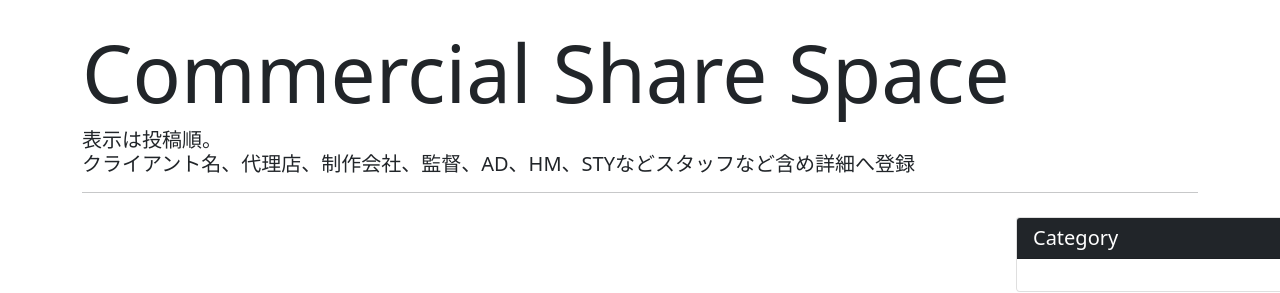
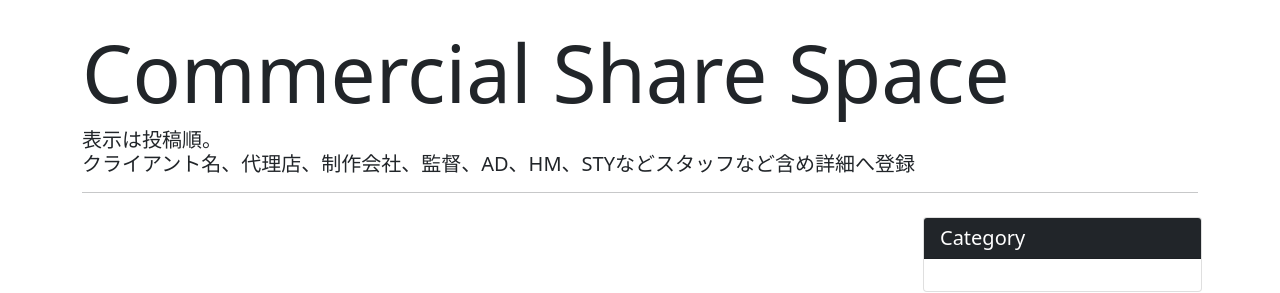
Before and after one commit to ryoheikamata/cm_app, a Django app: page /search in a window 1280 px wide. Shown: the part 94-387 px from the top of the page. Run offline with Django 3.2, Linux system fonts and the light colour scheme; data that the repository does not hold is empty.

Commit message:
change index category

```diff
--- a/video/templates/video/index.html
+++ b/video/templates/video/index.html
@@ -12,7 +12,7 @@
     </div>
 
     <div class="d-flex">
-        <div class="col-md-10">
+        <div class="col-md-9">
             {% csrf_token %}
             <br>
             {% for x in videos %}
```
